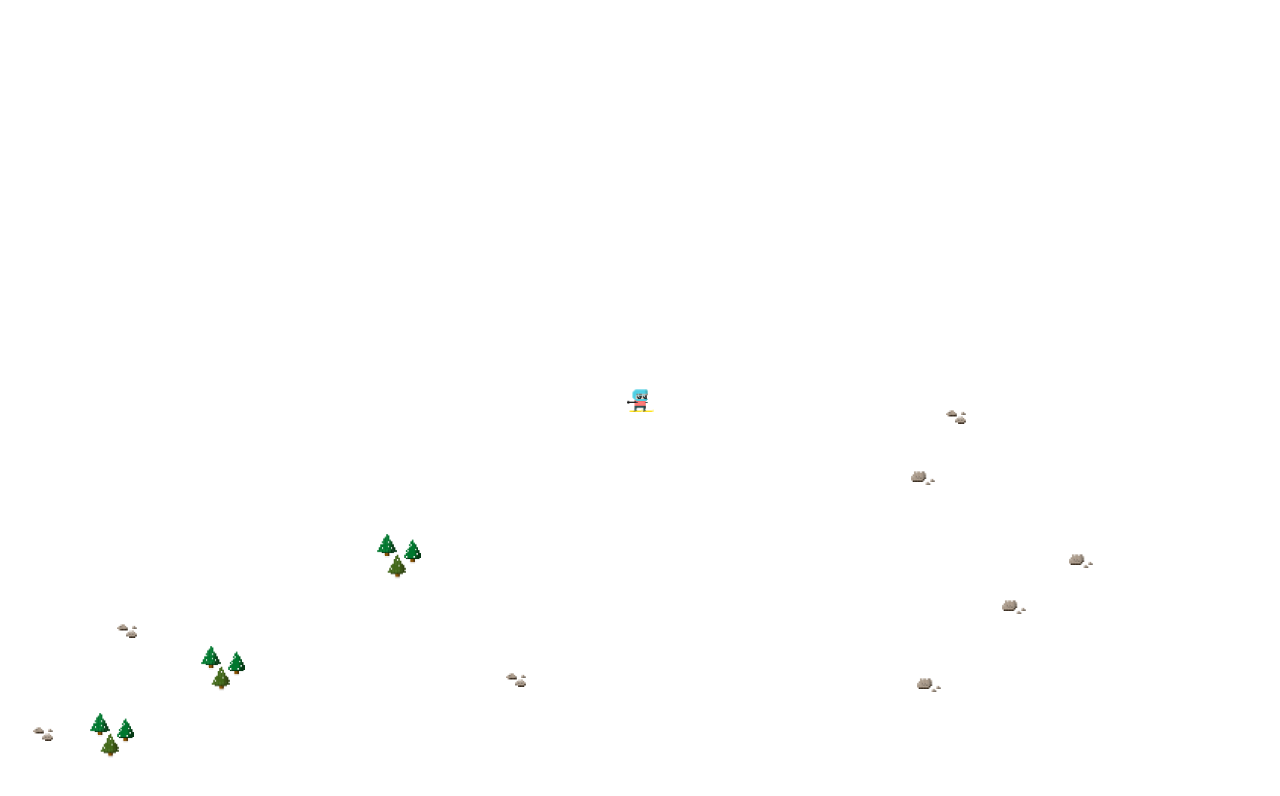
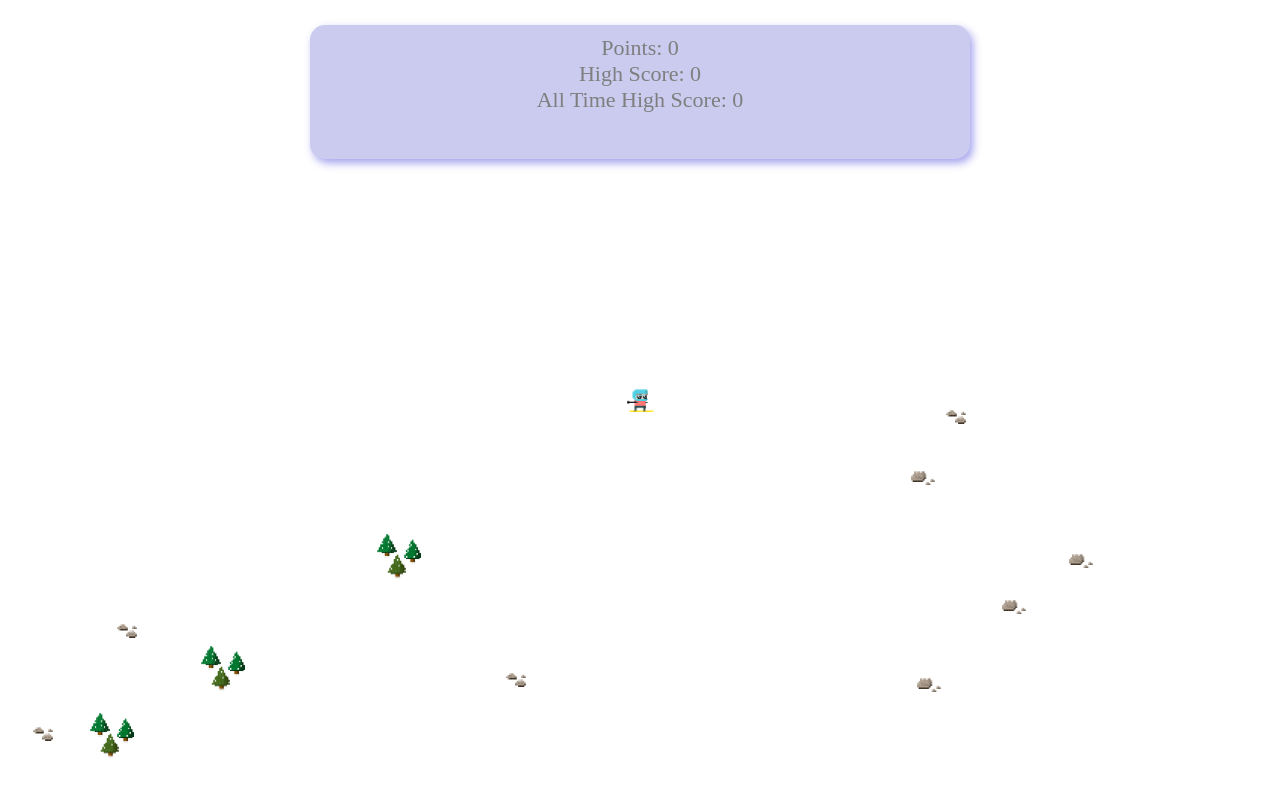
Before and after one commit to loganetherton/logan-ceros-ski, a website: page index.html in a window 1280 px wide. Drawn offline with nearby package versions, Linux system fonts and the light colour scheme.

Commit message:
Display current points, this game high score points, and persist all time high score points to localStorage

```diff
--- a/index.html
+++ b/index.html
@@ -13,5 +13,33 @@
 
 </head>
 <body>
+    <div class="points">
+        <div class="current-points points-text"></div>
+        <div class="high-score points-text"></div>
+        <div class="all-time points-text"></div>
+    </div>
 </body>
 </html>
+
+<style>
+    .points {
+        position: absolute;
+        top: 25px;
+        left: 0;
+        right: 0;
+        margin: auto;
+        background-color: #9698e0;
+        visibility: hidden;
+        opacity: .5;
+        padding: 10px;
+        -webkit-border-radius: 15px;
+        -moz-border-radius: 15px;
+        border-radius: 15px;
+        filter: drop-shadow(3px 4px 4px #4444dd);
+    }
+
+    .points-text {
+        text-align: center;
+        font-size: 22px;
+    }
+</style>
--- a/js/game.js
+++ b/js/game.js
@@ -76,6 +76,17 @@ class Game {
       high: 7
     };
 
+    // Divisor for height and width of points display
+    const pointsCounterHeightRatio = 7;
+    const pointsCounterWidthRatio = 2;
+
+    this.pointsCounterWidth = this.gameWidth / pointsCounterWidthRatio;
+    this.pointsCounterHeight = this.gameHeight / pointsCounterHeightRatio;
+    this.pointsCounter = $('.points');
+
+    // Skier object instance
+    this.skier = null;
+
     // Bind gameloop method once since it's an expensive call
     this.boundGameLoop = this.gameLoop.bind(this);
   }
@@ -121,7 +132,19 @@ class Game {
     // Draw
     this.ctx.restore();
     requestAnimationFrame(this.boundGameLoop);
+
+    // Update points counter
+    this.updatePointsCounter();
   };
+
+  /**
+   * Update the points counter to show the current points
+   */
+  updatePointsCounter() {
+    this.pointsCounter.find('.current-points').html('Points: ' + this.skier.points);
+    this.pointsCounter.find('.high-score').html('High Score: ' + this.skier.highScore);
+    this.pointsCounter.find('.all-time').html('All Time High Score: ' + this.skier.allTimeHighScore);
+  }
 
   /**
    * Remove previous image from canvas to prepare for drawing of new image
@@ -134,24 +157,33 @@ class Game {
    * Handle skier movement via keyboard
    */
   moveSkier() {
+    let awardPoints = false;
     switch (this.skierDirection) {
       case this.skierDirectionValues.downLeft:
         this.skierMapX -= Math.round(this.skierSpeed / this.skierMovementRatio);
         this.skierMapY += Math.round(this.skierSpeed / this.skierMovementRatio);
 
         this.placeNewObstacle(this.skierDirection);
+        awardPoints = true;
         break;
       case this.skierDirectionValues.down:
         this.skierMapY += this.skierSpeed;
 
         this.placeNewObstacle(this.skierDirection);
+        awardPoints = true;
         break;
       case this.skierDirectionValues.downRight:
         this.skierMapX += this.skierSpeed / this.skierMovementRatio;
         this.skierMapY += this.skierSpeed / this.skierMovementRatio;
 
         this.placeNewObstacle(this.skierDirection);
+        awardPoints = true;
         break;
+    }
+
+    // Award points if moving downhill
+    if (awardPoints) {
+      this.skier.increasePoints();
     }
   };
 
@@ -191,14 +223,21 @@ class Game {
   drawSkier() {
     // Determine asset based on direction
     const skierAssetName = this.getSkierImageByDirection();
+
     const skierImage     = this.loadedAssets[skierAssetName];
     const x              = (this.gameWidth - skierImage.width) / 2;
     const y              = (this.gameHeight - skierImage.height) / 2;
 
-    // Get skier object
-    const skier = Game.createAssetImage(x, y, skierAssetName);
+    // Create or modify skier instance
+    if (!this.skier) {
+      this.skier = new Skier(x, y, skierAssetName);
+    } else {
+      this.skier.x = x;
+      this.skier.y = y;
+      this.skier.type = skierAssetName;
+    }
 
-    this.ctx.drawImage(skierImage, skier.x, skier.y, skierImage.width, skierImage.height);
+    this.ctx.drawImage(skierImage, this.skier.x, this.skier.y, skierImage.width, skierImage.height);
   };
 
   /**
@@ -242,7 +281,6 @@ class Game {
    */
   placeInitialObstacles() {
     // Just make the number of inital objects a simple ratio
-    console.log(Math.ceil(this.gameWidth / this.gameHeight));
     const numberObstacles = Math.ceil(this.gameWidth / this.gameHeight) *
                             _.random(this.initialLoadObjectMultipliers.low, this.initialLoadObjectMultipliers.high);
 
@@ -403,6 +441,8 @@ class Game {
 
     if (collision.length) {
       this.skierDirection = 0;
+      // Remove points, store what the previous total was
+      this.skier.resetPoints();
     }
   };
 
@@ -521,6 +561,14 @@ class Game {
       width : this.gameWidth + 'px',
       height: this.gameHeight + 'px'
     });
+
+    // Display points counter
+    $('.points')
+    .css({
+      width : this.pointsCounterWidth + 'px',
+      height: this.pointsCounterHeight + 'px',
+      visibility: 'visible'
+    });
     // Attach canvas
     $('body').append(this.canvas);
   }
@@ -537,20 +585,53 @@ $(() => {
  */
 class AssetImage {
   constructor(x, y, type) {
-    this._x = x;
-    this._y = y;
-    this._type = type;
+    this.x = x;
+    this.y = y;
+    this.type = type;
+  }
+}
+
+class Skier extends AssetImage {
+  constructor() {
+    super();
+
+    this.points = 0;
+    this.previousPoints = 0;
+    this.highScore = 0;
+    this.allTimeHighScore = 0;
+
+    // Retrieve all time high score from localStorage
+    const allTimeHighScore = localStorage.getItem('allTimeHighScore');
+    if (allTimeHighScore) {
+      this.allTimeHighScore = allTimeHighScore;
+    }
   }
 
-  get x() {
-    return this._x;
+  /**
+   * Increase the number of points the player has
+   */
+  increasePoints() {
+    this.points = this.points + 1;
+
+    // Store high score
+    if (this.highScore < this.points) {
+      this.highScore = this.points;
+    }
+
+    // Store all time high score both in instance and in localStorage
+    if (this.allTimeHighScore < this.points) {
+      this.allTimeHighScore = this.points;
+      localStorage.setItem('allTimeHighScore', this.points);
+    }
   }
 
-  get y() {
-    return this._y;
-  }
-
-  get type() {
-    return this._type;
+  /**
+   * Reset points upon crash. Save the previous points for display
+   */
+  resetPoints() {
+    if (this.points) {
+      this.previousPoints = this.points;
+    }
+    this.points = 0;
   }
 }
```
Also changed, not shown: README.md.
